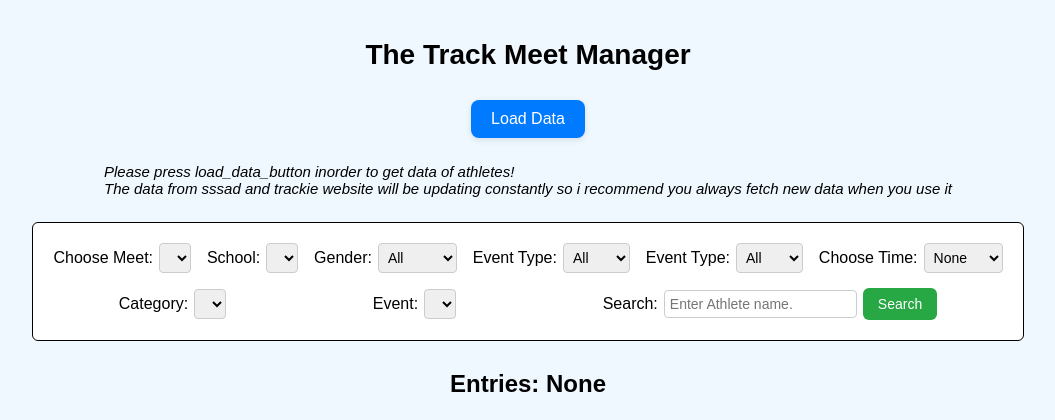
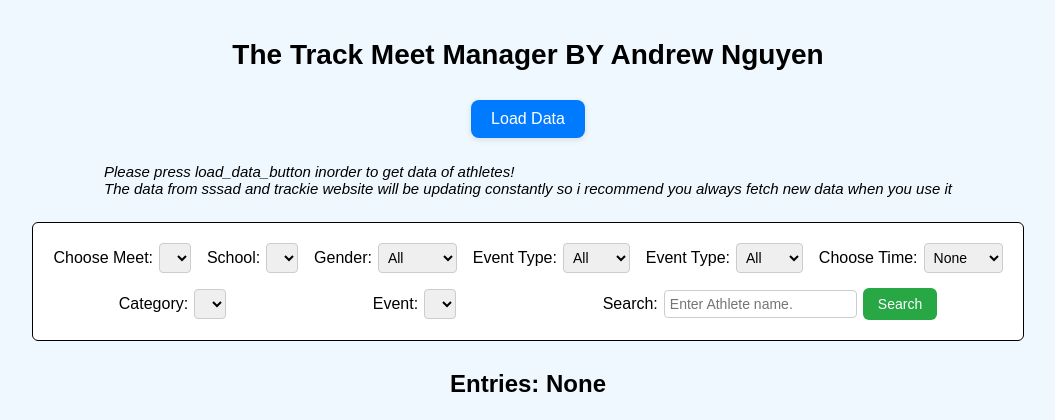
Before and after one commit to fntionalProgramming/TRACKMEET2, a Flask app: page / in a window 1280 px wide. Shown: the top 420 px of the page, without its empty margins (112-1167 px from the left). Run offline with Flask 3, Linux system fonts and the light colour scheme; lists and menus that the app fills with data are empty; parts of the project's set-up code (start-up, migrations or seed data) failed here and were passed over.

Commit message:
add cop[y right

```diff
--- a/templates/main.html
+++ b/templates/main.html
@@ -10,7 +10,7 @@
     />
   </head>
   <body>
-    <h1 id="Title">The Track Meet Manager </h1>
+    <h1 id="Title">The Track Meet Manager BY Andrew Nguyen</h1>
 
     <button id="LoadDataButton">Load Data</button>
     <p id="StatusText"></p>
```
